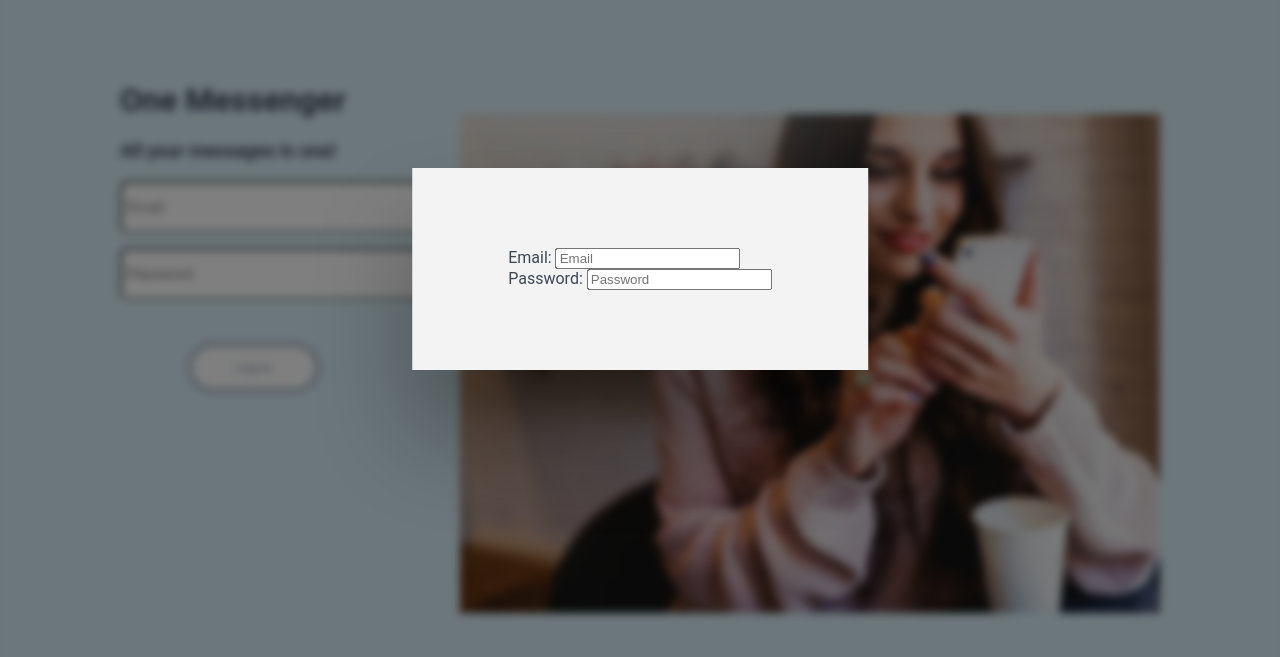
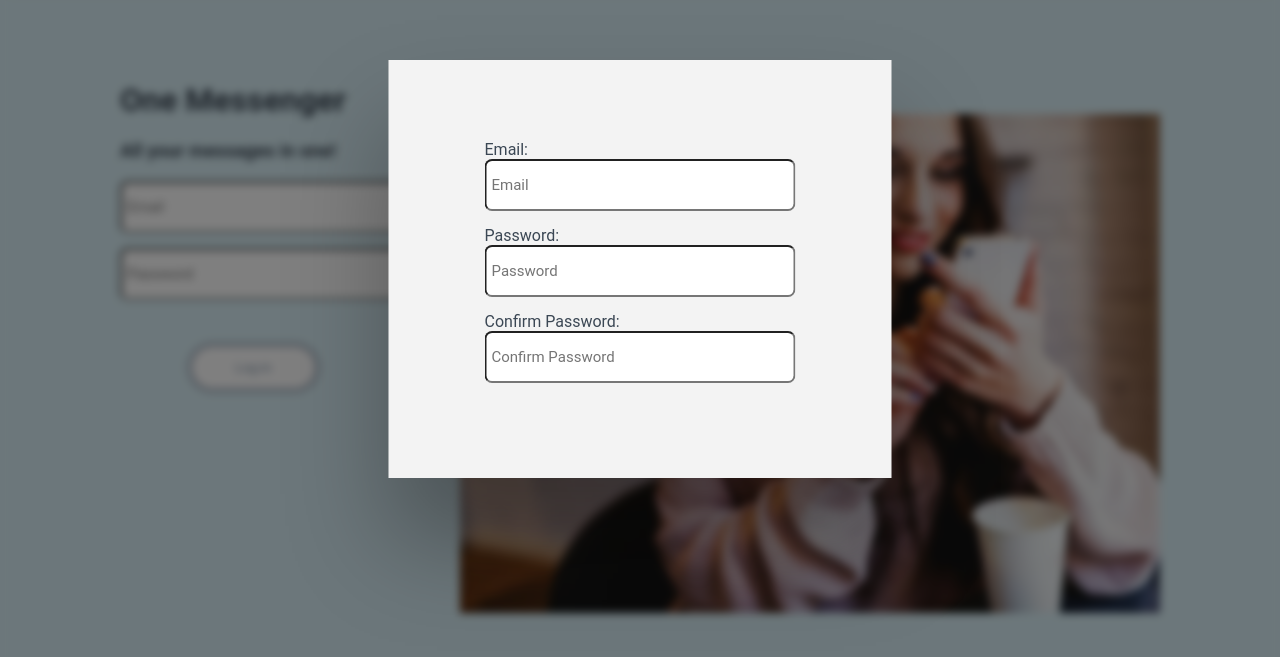
Before and after one commit to keylperez/OneMessenger, a plain HTML site: page index.html in a window 1280 px wide. Both pictures are taken after a click on the button "Sign-up". Shown: the part 131-788 px from the top of the page. Drawn offline with Linux system fonts and the light colour scheme.

Commit message:
update signup form

```diff
--- a/assets/Log-in.css
+++ b/assets/Log-in.css
@@ -152,3 +152,38 @@ th {
   visibility: hidden;
   opacity: 0;
 }
+
+.signupemail {
+  font-size: 15px;
+  border-color: solid #798da3;
+  width: 20em;
+  padding-left: 5px;
+  margin-bottom: 1em;
+  border-radius: 0.5em;
+  font-family: "Roboto", sans-serif;
+  padding-top: 1em;
+  padding-bottom: 1em;
+}
+.signuppass {
+  font-size: 15px;
+  border-color: solid #798da3;
+  width: 20em;
+  padding-left: 5px;
+  margin-bottom: 1em;
+  border-radius: 0.5em;
+  font-family: "Roboto", sans-serif;
+  padding-top: 1em;
+  padding-bottom: 1em;
+}
+
+.signupconfirmpass {
+  font-size: 15px;
+  border-color: solid #798da3;
+  width: 20em;
+  padding-left: 5px;
+  margin-bottom: 1em;
+  border-radius: 0.5em;
+  font-family: "Roboto", sans-serif;
+  padding-top: 1em;
+  padding-bottom: 1em;
+}
--- a/index.html
+++ b/index.html
@@ -69,10 +69,12 @@
     </div>
     <div class="modal hidden">
         <form action="tbh">
-            <label for="signupemail">Email: </label>
+            <label for="signupemail">Email: </i></label><br>
             <input type="text" class="signupemail" placeholder="Email" autocomplete="true" maxlength="999" spellcheck="false"><br>
-            <label for="signuppass">Password: </label>
-            <input type="password" class="signuppass" placeholder="Password" autocomplete="true" maxlength="999" spellcheck="false">
+            <label for="signuppass">Password: </label><br>
+            <input type="password" class="signuppass" placeholder="Password" autocomplete="true" maxlength="999" spellcheck="false"><br>
+            <label for="signupconfirmpass">Confirm Password: </label><br>
+            <input type="password" class="signupconfirmpass" placeholder="Confirm Password" autocomplete="true" maxlength="999" spellcheck="false">
         </form>
     </div>
     <div class="overlay hidden"></div>
```
